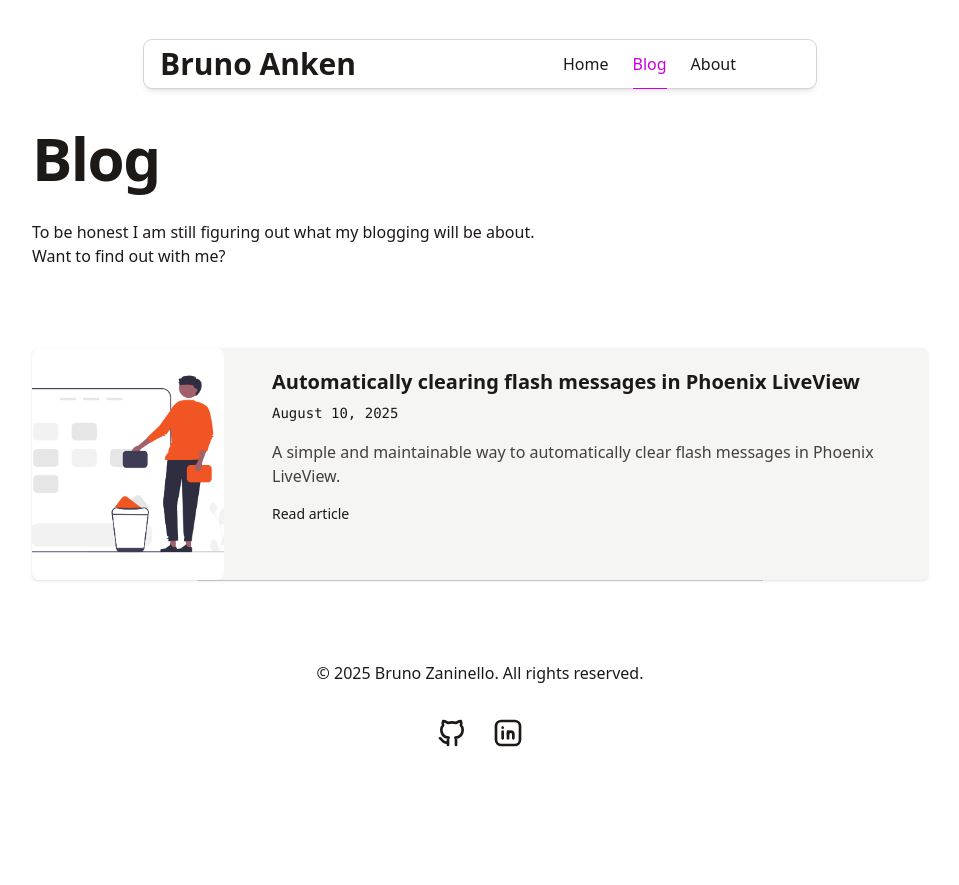
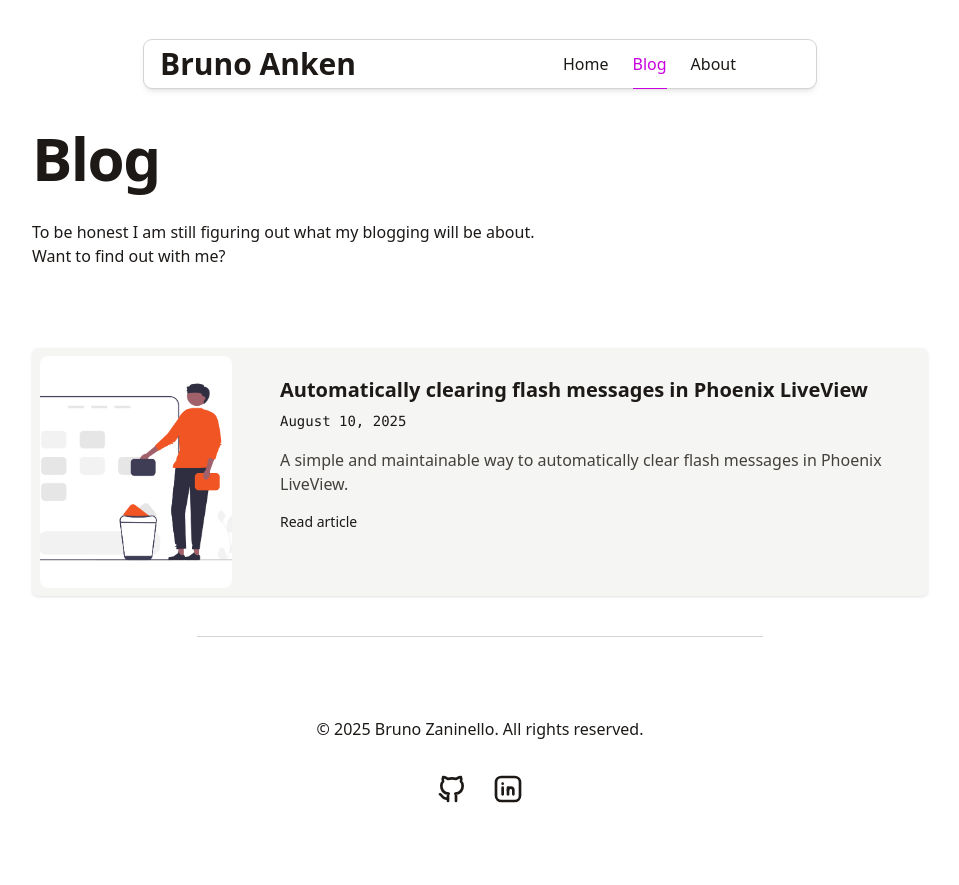
Before and after one commit to brunoanken/brunoanken.github.io, an Astro site: page /blog in a window 1280 px wide. Shown: the whole page, without its empty margins (160-1119 px from the left). Before the commit the page ends 829 px from the top, so only its background shows below. Built offline with nearby package versions, Linux system fonts and the light colour scheme; Astro itself is replaced by a stand-in of ours; some icons are missing.

Commit message:
Add padding to the article cards and add margin top to the footer

```diff
--- a/src/components/Footer.astro
+++ b/src/components/Footer.astro
@@ -6,7 +6,7 @@ const currentYear = new Date().getFullYear();
 ---
 
 <footer
-	class="max-w-2xl mx-auto pb-20 mt-0 pt-20 border-t border-stone-300 dark:border-stone-600 px-4 md:px-30 text-center"
+	class="max-w-2xl mx-auto pb-20 mt-10 pt-20 border-t border-stone-300 dark:border-stone-600 px-4 md:px-30 text-center"
 >
 	<div>© {currentYear} Bruno Zaninello. All rights reserved.</div>
 	<div class="flex justify-center space-x-6 mt-8">
--- a/src/components/articles/ArticleCard.astro
+++ b/src/components/articles/ArticleCard.astro
@@ -7,7 +7,7 @@ const { post } = Astro.props;
 ---
 
 <article
-	class="sm:flex sm:space-x-3 md:space-x-6 group relative rounded-md shadow bg-stone-100 dark:bg-stone-800 hover:-translate-y-1 hover:shadow-md transition duration-200
+	class="sm:flex sm:space-x-3 md:space-x-6 p-2 group relative rounded-md shadow bg-stone-100 dark:bg-stone-800 hover:-translate-y-1 hover:shadow-md transition duration-200
 	hover:ring-1 hover:ring-primary-600 dark:hover:ring-primary-300"
 >
 	<div class="relative w-full sm:w-48 sm:h-58 rounded-lg overflow-hidden">
--- a/src/content/blog/2025-08-09-auto-clearing-liveview-flash-messages.md
+++ b/src/content/blog/2025-08-09-auto-clearing-liveview-flash-messages.md
@@ -1,10 +1,9 @@
 ---
-title: 'Automatically clearing flash messages in Phoenix LiveView '
+title: 'Automatically clearing flash messages in Phoenix LiveView'
 description: 'A simple and maintainable way to automatically clear flash messages in Phoenix LiveView.'
 pubDate: '2025-08-10'
 featured: true
 released: true
-# TODO: add a hero image?
 heroImage: '../../images/2025-08-09-auto-clearing-liveview-flash-messages.png'
 ---
 
```
